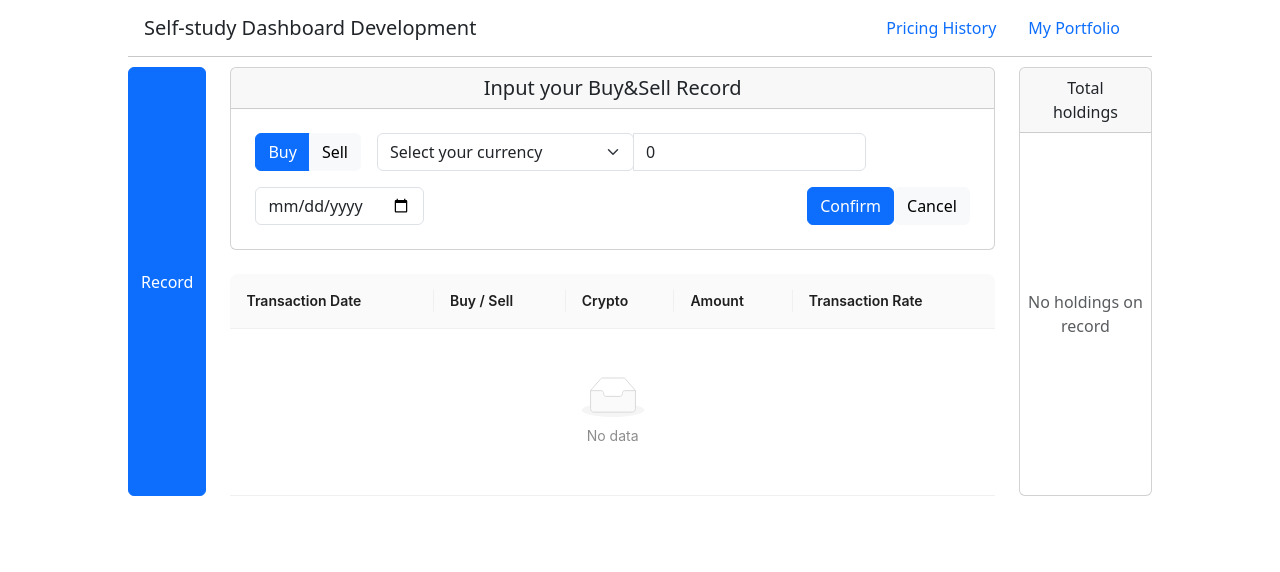
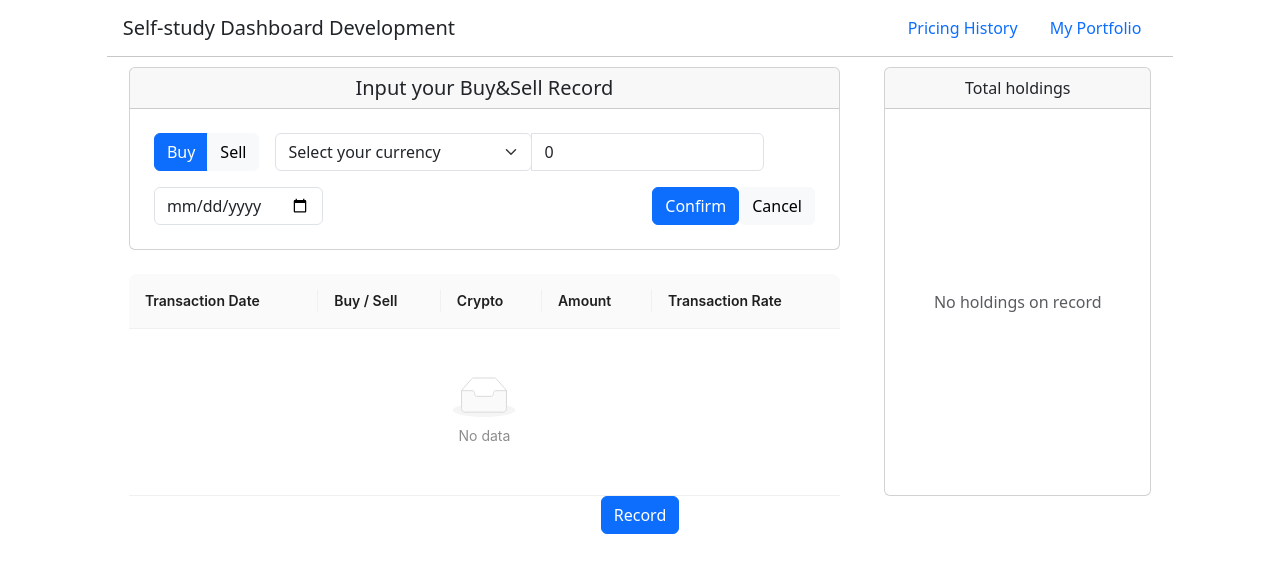
Before and after one commit to karsonchancwk/cryptoprice-dashboard, a React (Create React App) app: page /myPortfolio in a window 1280 px wide. Shown: the top 572 px of the page. Built offline with nearby package versions, Linux system fonts and the light colour scheme.

Commit message:
update holdings allset

```diff
--- a/src/App.js
+++ b/src/App.js
@@ -8,7 +8,7 @@ import MyPortfolio from "./MyPortfolio";
 function App() {
   return (
     <>
-      <div className="App" style={{ padding: "0px 10%" }}>
+      <div className="App col-11 col-lg-10 mx-auto">
         <Navbar />
         <Routes>
           <Route path="/" element={<PricingHistory />} />
--- a/src/MyPortfolio.js
+++ b/src/MyPortfolio.js
@@ -16,6 +16,7 @@ import AllPrices from "./frontend_dataset/AllPrices.json";
 
 function MyPortfolio() {
   const [record, setRecord] = useState([]);
+  const [position, setPosition] = useState([]); // [[coin, amt], [coin, amount],...]
 
   const [txLog, setTxLog] = useState({
     action: true, // buy: true, sell: false
@@ -38,11 +39,6 @@ function MyPortfolio() {
       key: "txrate",
       render: (r) => `1 ${r.coin} = ${r.priceUSD.toFixed(4)} USD`,
     },
-    // {
-    //   title: "Transaction Amount",
-    //   key: "txamt",
-    //   render: (r) => `${r.txAmtUSD.toFixed(4)} USD`,
-    // },
   ];
 
   const handleSubmit = async (e) => {
@@ -59,32 +55,29 @@ function MyPortfolio() {
     )
       alert("Please enter a valid transaction date");
     else {
+      var coin = txLog.coin;
       var txdate = new Date(txLog.txdate).toDateString();
       var priceUSD = parseFloat(
-        AllPrices[txLog.coin].filter(
+        AllPrices[coin].filter(
           (day) => new Date(day.Date).toDateString() === txdate
         )[0].Close
       );
       var amount = parseFloat(txLog.amount);
       setRecord((p) => [
-        {
-          action: txLog.action,
-          coin: txLog.coin,
-          amount,
-          txdate,
-          priceUSD,
-          // txAmtUSD: priceUSD * amount,
-        },
+        { action: txLog.action, coin, amount, txdate, priceUSD },
         ...p,
       ]);
+      setPosition((p) => ({
+        ...p,
+        [coin]: (p[coin] || 0) + amount * (2 * txLog.action - 1),
+      }));
     }
   };
 
   return (
     <div>
-      <div className="d-flex gap-4">
-        <Button onClick={() => console.log(record)}>Record</Button>
-        <div className="flex-grow-1">
+      <div className="d-flex justify-content-around">
+        <div className="col-6 col-sm-7 col-md-8">
           {/* Input field */}
           <Card className="mb-4">
             <Card.Header as="h5">Input your Buy&Sell Record</Card.Header>
@@ -196,25 +189,35 @@ function MyPortfolio() {
         </div>
 
         {/* Summary of coins */}
-        <Card>
+        <Card className="col-5 col-sm-4 col-md-3">
           <Card.Header>Total holdings</Card.Header>
 
           {record.length ? (
             <ListGroup
               variant="flush"
-              style={{ minWidth: "12rem", height: "max-content" }}
+              style={{ height: "max-content" }}
+              className="d-flex flex-column align-items-center mw-100"
             >
-              {record
-                .sort((r1, r2) => r1.amount > r2.amount)
-                .map((r) => (
-                  <ListGroup.Item>
-                    <Tag>{r.action ? "LONG" : "SHORT"}</Tag>
-                    {r.coin} {r.amount}
-                  </ListGroup.Item>
-                ))}
+              {Object.entries(position) // [coin name, amt]
+                .map(
+                  (c) =>
+                    c[1] !== 0.0 && (
+                      <ListGroup.Item
+                        className="px-auto mw-100"
+                        style={{ width: "-webkit-fill-available" }}
+                      >
+                        {c[1] > 0 ? (
+                          <Tag color="green">Long</Tag>
+                        ) : (
+                          <Tag color="red">Short</Tag>
+                        )}
+                        {c[0]} {Math.abs(c[1])}
+                      </ListGroup.Item>
+                    )
+                )}
             </ListGroup>
           ) : (
-            <div className="text-muted my-auto p-lg-1">
+            <div className="p-md-2 m-auto text-muted">
               No holdings on record
             </div>
           )}
@@ -222,6 +225,7 @@ function MyPortfolio() {
         {/* </Card.Body>
         </Card> */}
       </div>
+      <Button onClick={() => console.log(record)}>Record</Button>
     </div>
   );
 }
```
